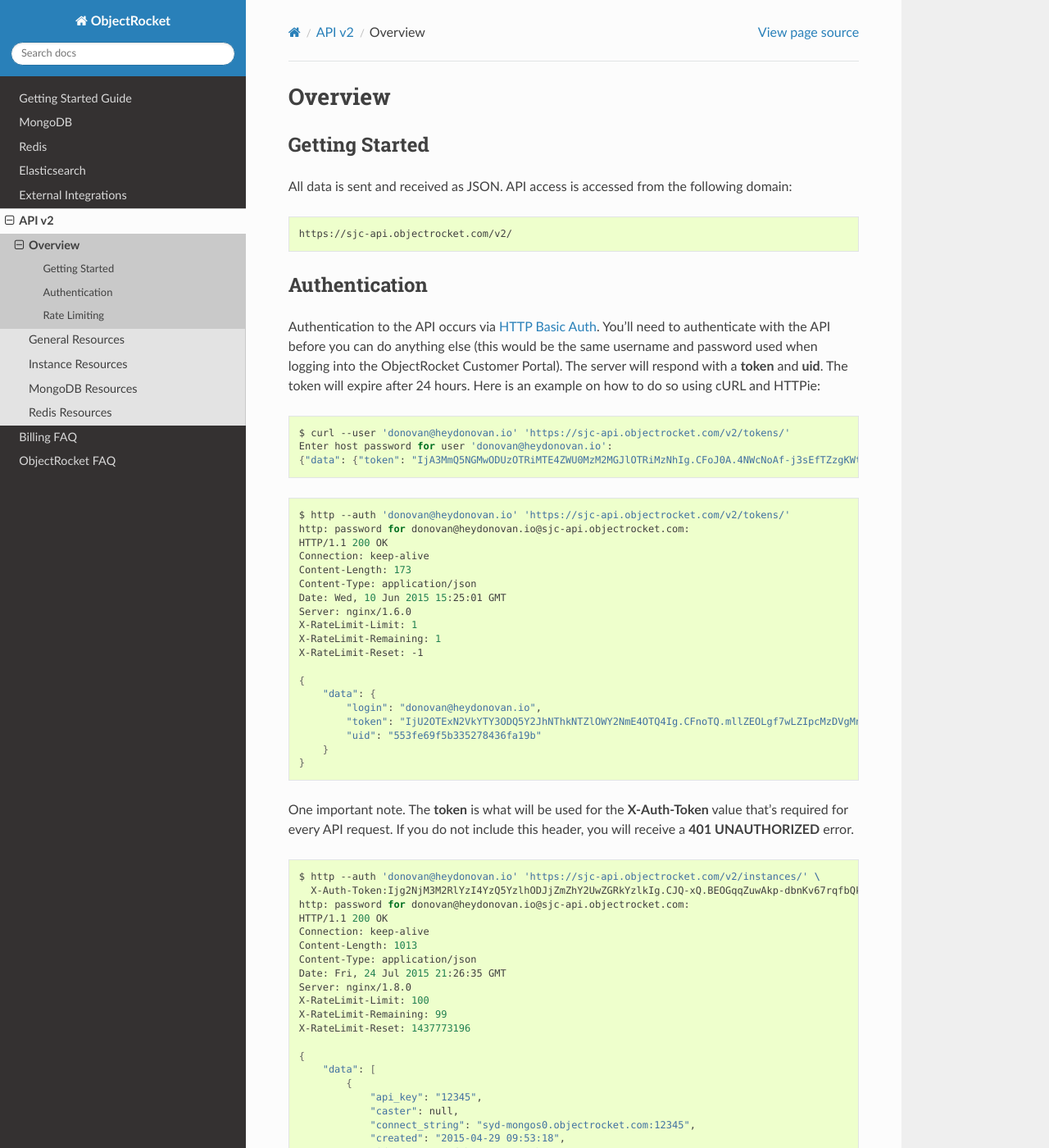
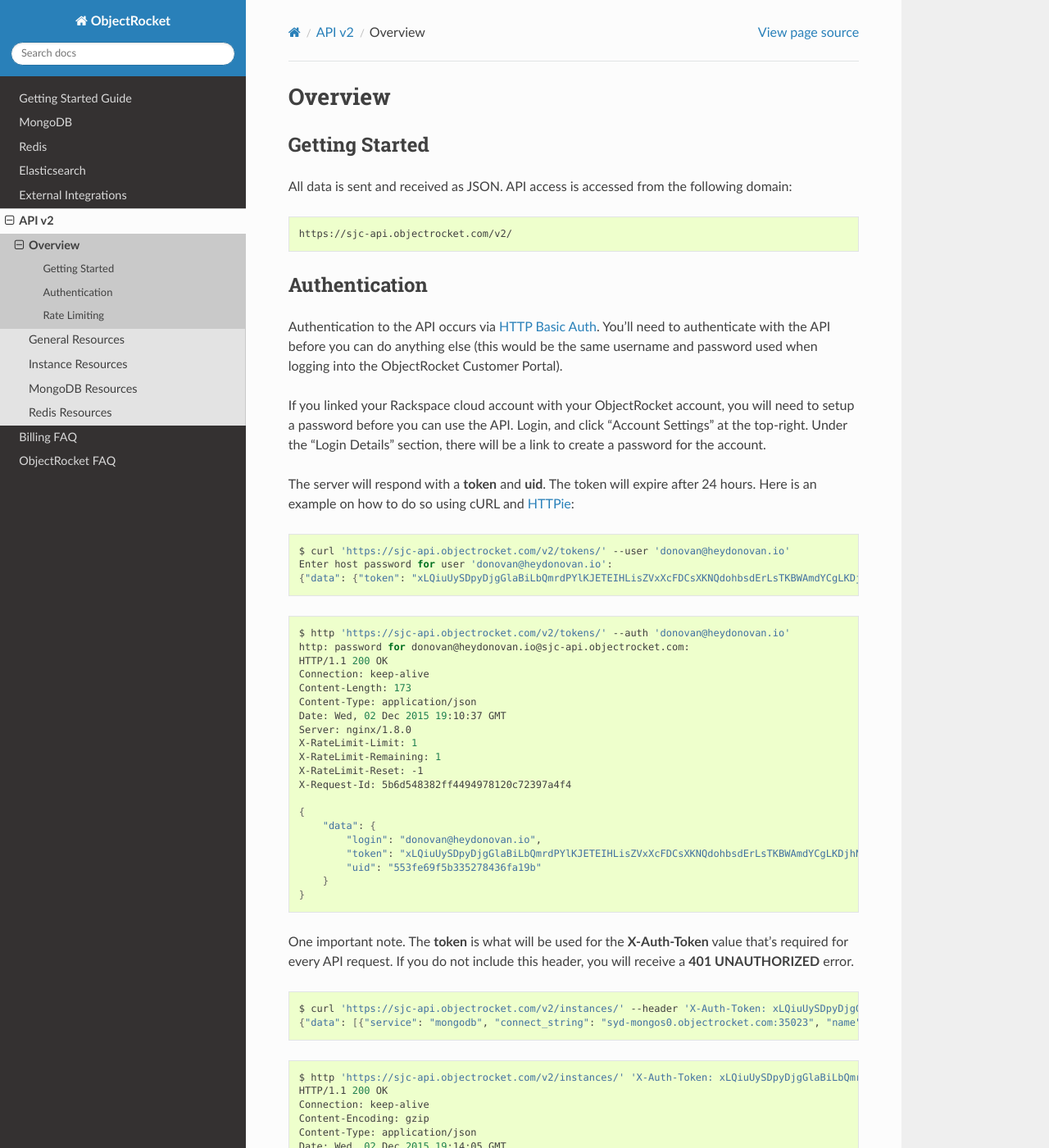
Before and after one commit to zcorleissen/documentation, a Sphinx documentation site: the page built from source/api_v2_getting_started.rst, in a window 1280 px wide and 1400 px high. Shown: the whole window at 82% size. Built offline with Sphinx 7.4.7 and the Read the Docs theme 2.0.0, drawn with Linux system fonts in a browser that asks for light colours; pages that are not in the unit, such as notebooks, are missing from menus; some of the changed text lies outside the part shown.

Commit message:
Add cURL example, and instructions on linked accounts

```diff
--- a/source/api_v2_getting_started.rst
+++ b/source/api_v2_getting_started.rst
@@ -13,32 +13,37 @@
 Authentication
 ~~~~~~~~~~~~~~
 
-Authentication to the API occurs via `HTTP Basic Auth <https://en.wikipedia.org/wiki/Basic_access_authentication>`_. You'll need to authenticate with the API before you can do anything else (this would be the same username and password used when logging into the ObjectRocket Customer Portal). The server will respond with a **token** and **uid**. The token will expire after 24 hours. Here is an example on how to do so using cURL and HTTPie:
+Authentication to the API occurs via `HTTP Basic Auth <https://en.wikipedia.org/wiki/Basic_access_authentication>`_. You'll need to authenticate with the API before you can do anything else (this would be the same username and password used when logging into the ObjectRocket Customer Portal).
+
+If you linked your Rackspace cloud account with your ObjectRocket account, you will need to setup a password before you can use the API. Login, and click "Account Settings" at the top-right. Under the "Login Details" section, there will be a link to create a password for the account.
+
+The server will respond with a **token** and **uid**. The token will expire after 24 hours. Here is an example on how to do so using cURL and `HTTPie <https://github.com/jkbrzt/httpie>`_:
 
 .. code-block:: bash
 
-   $ curl --user 'donovan@heydonovan.io' 'https://sjc-api.objectrocket.com/v2/tokens/'
+   $ curl 'https://sjc-api.objectrocket.com/v2/tokens/' --user 'donovan@heydonovan.io'
    Enter host password for user 'donovan@heydonovan.io':
-   {"data": {"token": "IjA3MmQ5NGMwODUzOTRiMTE4ZWU0MzM2MGJlOTRiMzNhIg.CFoJ0A.4NWcNoAf-j3sEfTZzgKWtN1vdrg", "login": "donovan@heydonovan.io", "uid": "553fe69f5b335278436fa19b"}}
+   {"data": {"token": "xLQiuUySDpyDjgGlaBiLbQmrdPYlKJETEIHLisZVxXcFDCsXKNQdohbsdErLsTKBWAmdYCgLKDjhNxYfE", "login": "donovan@heydonovan.io", "uid": "553fe69f5b335278436fa19b"}}
 
 .. code-block:: bash
 
-   $ http --auth 'donovan@heydonovan.io' 'https://sjc-api.objectrocket.com/v2/tokens/'
+   $ http 'https://sjc-api.objectrocket.com/v2/tokens/' --auth 'donovan@heydonovan.io'
    http: password for donovan@heydonovan.io@sjc-api.objectrocket.com:
    HTTP/1.1 200 OK
    Connection: keep-alive
    Content-Length: 173
    Content-Type: application/json
-   Date: Wed, 10 Jun 2015 15:25:01 GMT
-   Server: nginx/1.6.0
+   Date: Wed, 02 Dec 2015 19:10:37 GMT
+   Server: nginx/1.8.0
    X-RateLimit-Limit: 1
    X-RateLimit-Remaining: 1
    X-RateLimit-Reset: -1
+   X-Request-Id: 5b6d548382ff4494978120c72397a4f4
 
    {
        "data": {
            "login": "donovan@heydonovan.io",
-           "token": "IjU2OTExN2VkYTY3ODQ5Y2JhNThkNTZlOWY2NmE4OTQ4Ig.CFnoTQ.mllZEOLgf7wLZIpcMzDVgMnSmpo",
+           "token": "xLQiuUySDpyDjgGlaBiLbQmrdPYlKJETEIHLisZVxXcFDCsXKNQdohbsdErLsTKBWAmdYCgLKDjhNxYfE",
            "uid": "553fe69f5b335278436fa19b"
        }
    }
@@ -47,37 +52,48 @@
 
 .. code-block:: bash
 
-    $ http --auth 'donovan@heydonovan.io' 'https://sjc-api.objectrocket.com/v2/instances/' \
-      X-Auth-Token:Ijg2NjM3M2RlYzI4YzQ5YzlhODJjZmZhY2UwZGRkYzlkIg.CJQ-xQ.BEOGqqZuwAkp-dbnKv67rqfbQkY
-    http: password for donovan@heydonovan.io@sjc-api.objectrocket.com:
-    HTTP/1.1 200 OK
-    Connection: keep-alive
-    Content-Length: 1013
-    Content-Type: application/json
-    Date: Fri, 24 Jul 2015 21:26:35 GMT
-    Server: nginx/1.8.0
-    X-RateLimit-Limit: 100
-    X-RateLimit-Remaining: 99
-    X-RateLimit-Reset: 1437773196
+   $ curl 'https://sjc-api.objectrocket.com/v2/instances/' --header 'X-Auth-Token: xLQiuUySDpyDjgGlaBiLbQmrdPYlKJETEIHLisZVxXcFDCsXKNQdohbsdErLsTKBWAmdYCgLKDjhNxYfE'
+   {"data": [{"service": "mongodb", "connect_string": "syd-mongos0.objectrocket.com:35023", "name": "MongoDB123", "zone": "AP-Sydney", "created": "2015-04-29 09:53:18", "ssl_connect_string": "syd-mongos0.objectrocket.com:45023", "encrypted": false, "storage_engine": "mmapv1", "ssl_service_net_connect_string": "syd-sn-mongos0.objectrocket.com:45023", "service_net_connect_string": "syd-sn-mongos0.objectrocket.com:35023", "compressor": "none", "version": "2.4.6", "plan": 5, "caster": null, "api_key": "4aa8a323d92d4253bd02c0992d621560", "type": "mongodb_sharded", "id": "55410c7f5b335278490a5be8"}]}
 
-    {
-        "data": [
-            {
-                "api_key": "12345",
-                "caster": null,
-                "connect_string": "syd-mongos0.objectrocket.com:12345",
-                "created": "2015-04-29 09:53:18",
-                "id": "55410c7f5b335278490a5be8",
-                "name": "test123",
-                "plan": 5,
-                "service": "mongodb",
-                "ssl_connect_string": "syd-mongos0.objectrocket.com:45023",
-                "type": "mongodb_sharded",
-                "version": "2.4.6",
-                "zone": "AP-Sydney"
-            }
-        ]
-    }
+.. code-block:: bash
+
+   $ http 'https://sjc-api.objectrocket.com/v2/instances/' 'X-Auth-Token: xLQiuUySDpyDjgGlaBiLbQmrdPYlKJETEIHLisZVxXcFDCsXKNQdohbsdErLsTKBWAmdYCgLKDjhNxYfE'
+   HTTP/1.1 200 OK
+   Connection: keep-alive
+   Content-Encoding: gzip
+   Content-Type: application/json
+   Date: Wed, 02 Dec 2015 19:14:05 GMT
+   Server: nginx/1.8.0
+   Transfer-Encoding: chunked
+   Vary: Accept-Encoding
+   X-RateLimit-Limit: 100
+   X-RateLimit-Remaining: 99
+   X-RateLimit-Reset: 1449083646
+   X-Request-Id: a07dbb8ac2aa4dee91f1825e69ab6a5d
+
+   {
+       "data": [
+           {
+               "api_key": "4aa8a323d92d4253bd02c0992d621560",
+               "caster": null,
+               "compressor": "none",
+               "connect_string": "syd-mongos0.objectrocket.com:35023",
+               "created": "2015-04-29 09:53:18",
+               "encrypted": false,
+               "id": "55410c7f5b335278490a5be8",
+               "name": "MongoDB123",
+               "plan": 5,
+               "service": "mongodb",
+               "service_net_connect_string": "syd-sn-mongos0.objectrocket.com:35023",
+               "ssl_connect_string": "syd-mongos0.objectrocket.com:45023",
+               "ssl_service_net_connect_string": "syd-sn-mongos0.objectrocket.com:45023",
+               "storage_engine": "mmapv1",
+               "type": "mongodb_sharded",
+               "version": "2.4.6",
+               "zone": "AP-Sydney"
+           }
+       ]
+   }
 
 Rate Limiting
 ~~~~~~~~~~~~~
```
